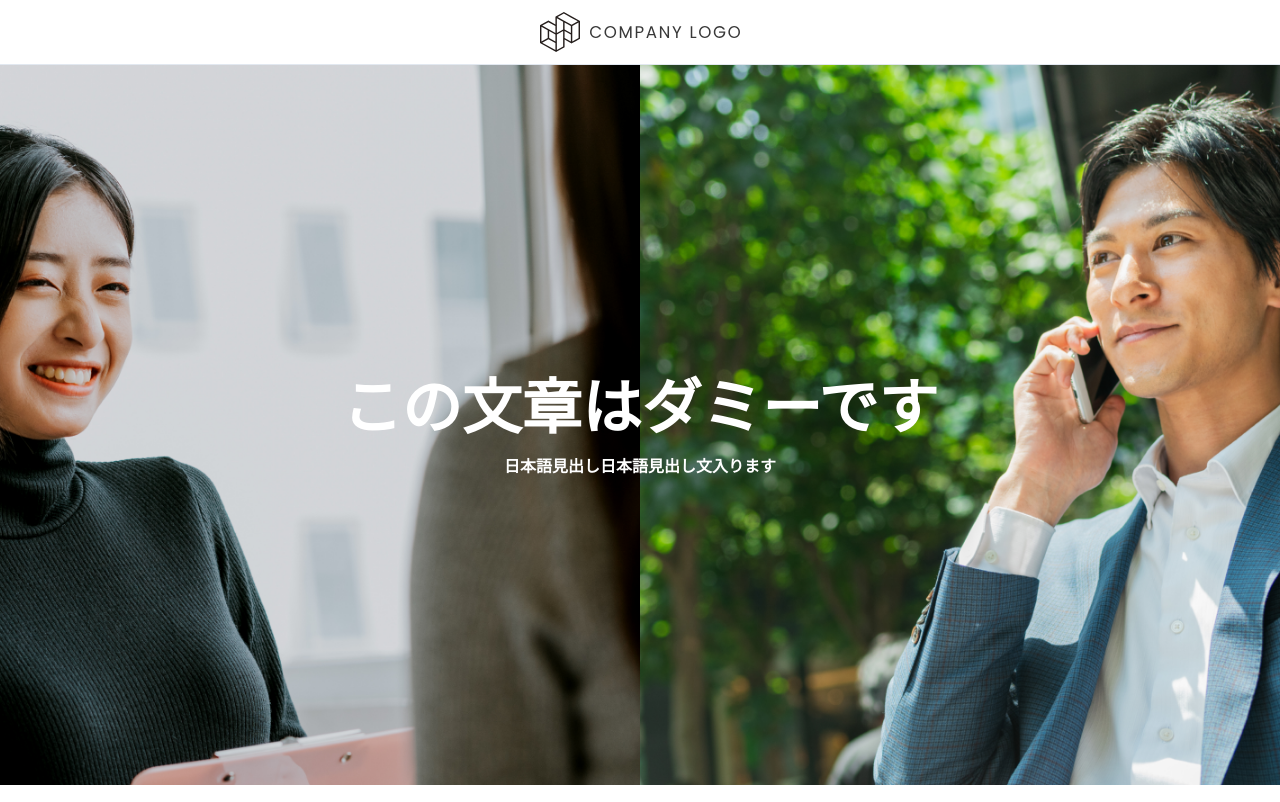
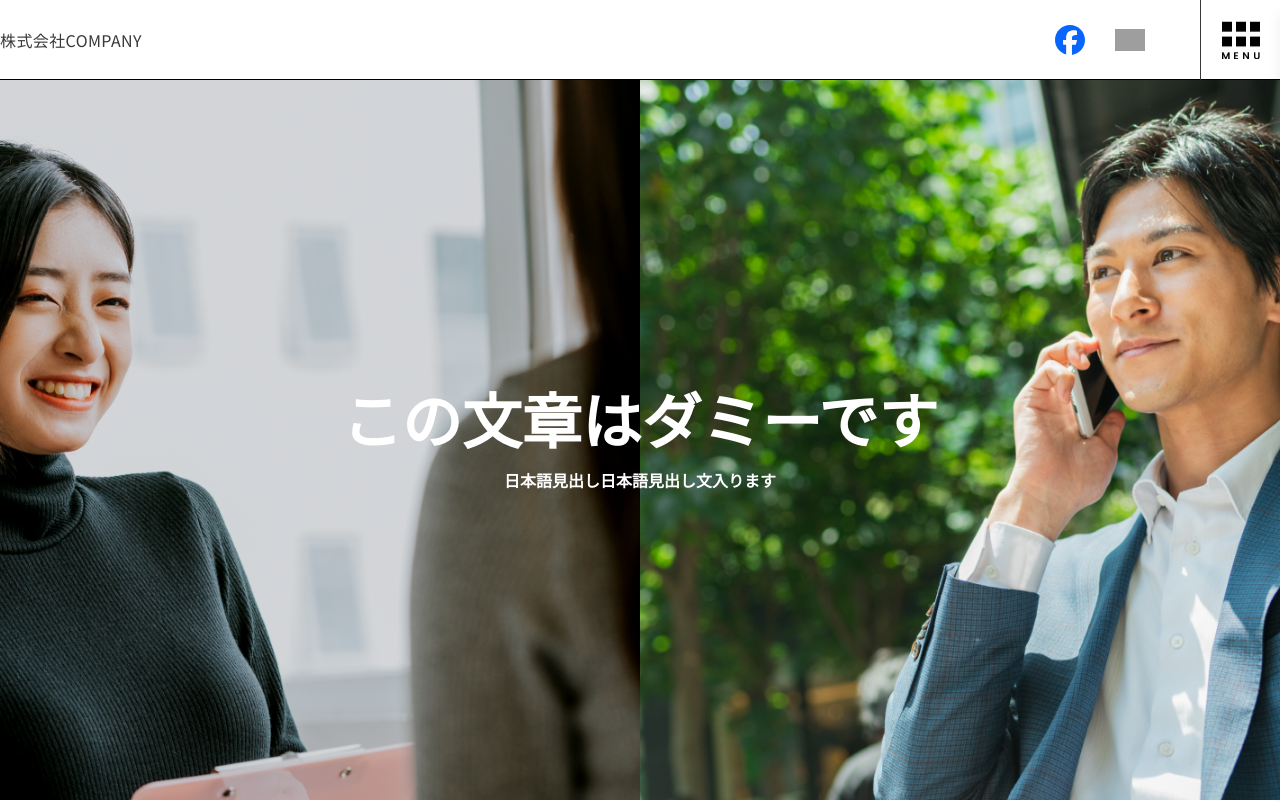
Before and after one commit to Tsukimori/website_system, a Next.js app: page / in a window 1280 px wide. Shown: the top 802 px of the page. Built offline with nearby package versions, Linux system fonts and the light colour scheme; grey boxes are pictures that could not be loaded.

Commit message:
ヘッダー2追加

```diff
--- a/components/header/Header1.tsx
+++ b/components/header/Header1.tsx
@@ -12,7 +12,7 @@ const Header1 = () => {
     <header className="border-b h-20 text-[#393939] tracking-wide">
       <div className="max-w-screen-xl mx-auto flex items-center justify-between ">
         <div className="flex items-center space-x-10 ">
-          <Link href="/" className="letter">
+          <Link href="/">
             株式会社COMPANY
           </Link>
 
--- a/components/header/Header2.tsx
+++ b/components/header/Header2.tsx
@@ -1,17 +1,92 @@
 "use client"
 
+import { useState } from "react"
 import Link from "next/link"
 import Image from "next/image"
+import menu from "@/components/ui/navigation/Menu"
+import sns from "@/components/ui/navigation/SnsButton"
+import ContactButton from "@/components/ui/button/ContactButton"
 
-// ヘッダー
 const Header2 = () => {
+  // ハンバーガーメニューの開閉状態を管理するstate
+  const [menuOpen, setMenuOpen] = useState(false)
+
+  // メニュー開閉のトグル関数
+  const toggleMenu = () => {
+    setMenuOpen(!menuOpen)
+  }
+
   return (
-    <header className="border-b py-3">
-      <div className="max-w-screen-xl mx-auto">
-        <div className="flex items-center justify-center">
-          <Link href="/">
-            <Image src="/logo/logo1.svg" alt="logo" width={200} height={40} />
+    <header className="border-b border-black h-20 text-[#393939] tracking-wide">
+      <div className="max-w-screen-xl mx-auto flex items-center justify-between ">
+        <div className="flex items-center space-x-10 ">
+          <Link href="/" className="letter">
+            株式会社COMPANY
           </Link>
+        </div>
+
+        <div className="flex items-center space-x-10">
+          <ul className="flex items-center justify-end font-semibold">
+            {sns.map((item, index) => (
+              <li
+                key={index}
+                className="w-[60px] h-[60px] flex items-center justify-center"
+              >
+                <Link href={item.href}>
+                  <Image
+                    src={item.src}
+                    alt={item.name}
+                    width={30}
+                    height={30}
+                  />
+                </Link>
+              </li>
+            ))}
+          </ul>
+
+          {/* ハンバーガーメニューボタン */}
+          <div
+            className="border-l border-borderGray w-20 h-20 flex items-center justify-center cursor-pointer"
+            onClick={toggleMenu}
+          >
+            <Image
+              src="/common/menu.png"
+              alt="メニューボタン"
+              width={38}
+              height={38}
+            />
+          </div>
+        </div>
+      </div>
+
+      {/* ハンバーガーメニュー */}
+      <div
+        className={`fixed top-0 right-0 h-screen w-[500px] bg-bgBlack text-white shadow-lg transform transition-transform duration-300 pt-14 ${
+          menuOpen ? "translate-x-0" : "translate-x-full"
+        }`}
+      >
+        {/* 閉じるボタン */}
+        <div className="flex justify-end p-4">
+          <button aria-label="メニューを閉じる" onClick={toggleMenu} className="w-10 h-10">
+            <div className="w-[38px] h-[38px] relative">
+              <div className="w-[53.74px] h-[0px] left-0 top-0 absolute origin-top-left rotate-45 border border-white"></div>
+              <div className="w-[53.74px] h-[0px] left-[38px] top-0 absolute origin-top-left rotate-[135deg] border border-white"></div>
+            </div>
+          </button>
+        </div>
+
+        {/* メニューアイテム */}
+        <ul className="flex flex-col items-center space-y-6 mb-16">
+          {menu.map((item, index) => (
+            <li key={index}>
+              <Link href={item.href} className="text-lg font-semibold">
+                {item.name}
+              </Link>
+            </li>
+          ))}
+        </ul>
+        <div className="flex justify-center items-center w-[260px] mx-auto">
+          <ContactButton />
         </div>
       </div>
     </header>
--- a/components/ui/button/ContactButton.tsx
+++ b/components/ui/button/ContactButton.tsx
@@ -6,7 +6,7 @@ const ContactButton = () => {
   return (
     <Link
       href="/contact"
-      className="bg-accentColor text-white cursor-pointer flex items-center w-full h-20 px-10 font-semibold"
+      className="bg-accentColor text-white cursor-pointer flex items-center justify-center w-full h-20 px-10 font-semibold"
     >
       <EnvelopeIcon className="w-4 h-4 mr-1" />
       お問い合わせ
--- a/tailwind.config.ts
+++ b/tailwind.config.ts
@@ -20,6 +20,8 @@ const config = {
     extend: {
       colors: {
         accentColor:"#4270ED",
+        borderGray:"#393939",
+        bgBlack:"#333333",
         border: "hsl(var(--border))",
         input: "hsl(var(--input))",
         ring: "hsl(var(--ring))",
```
Also changed, not shown: public/common/menu.png (added).
